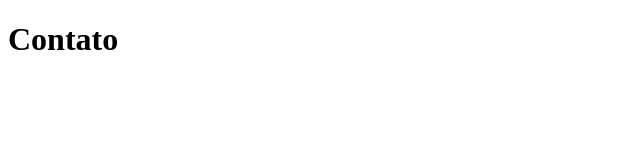
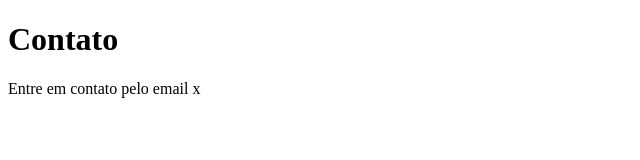
Before and after one commit to LuizDezane/CursoAlura, a plain HTML site: page contato.html in a window 1280 px wide. Shown: the whole page, without its empty margins (0-640 px from the left). Drawn offline with Linux system fonts and the light colour scheme.

Commit message:
adicionando linha com email de contato

```diff
--- a/contato.html
+++ b/contato.html
@@ -8,5 +8,6 @@
 </head>
 <body>
     <h1>Contato</h1>
+    <p> Entre em contato pelo email x</p>
 </body>
 </html>
```
